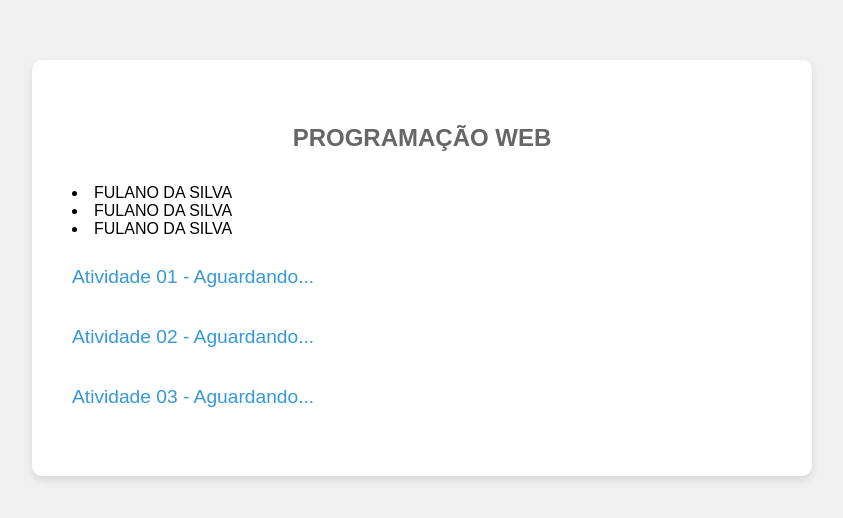
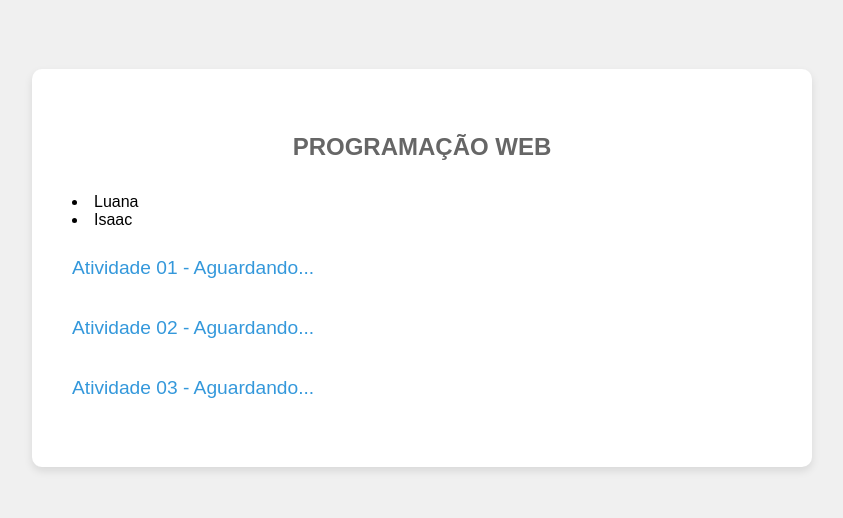
Before and after one commit to Luana-0103/pweb, a plain HTML site: page index.html in a window 1280 px wide. Shown: the part 132-650 px from the top of the page, without its empty margins (218-1061 px from the left). Drawn offline with Linux system fonts and the light colour scheme.

Commit message:
nome da equipe

```diff
--- a/index.html
+++ b/index.html
@@ -67,9 +67,9 @@
     <div class="container">
    		<h3>PROGRAMAÇÃO WEB</h3>
 
-		<li>FULANO DA SILVA</li>
-		<li>FULANO DA SILVA</li>
-		<li>FULANO DA SILVA</li>
+		<li>Luana</li>
+		<li>Isaac</li>
+
 
 		<br>
 
```
